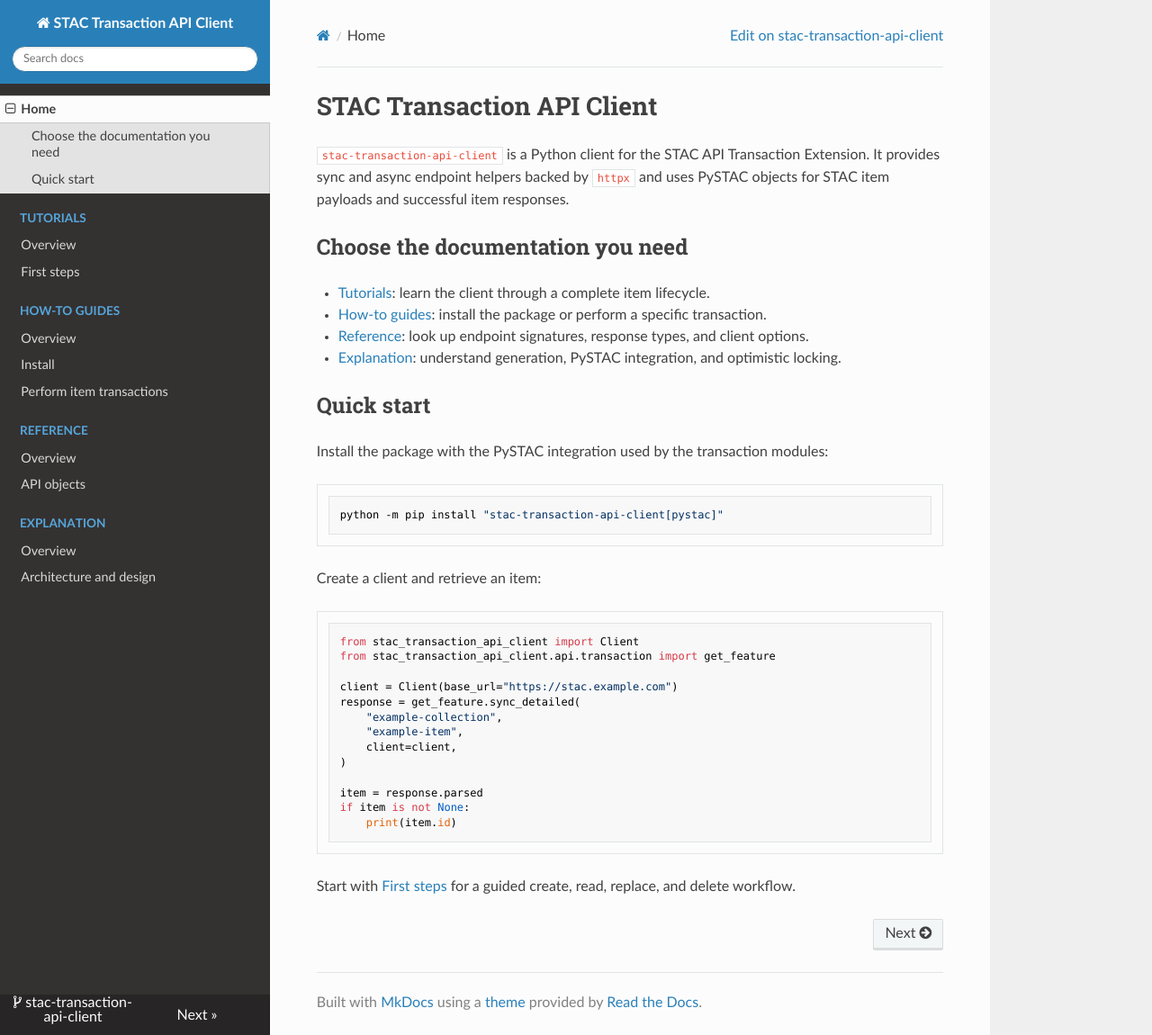
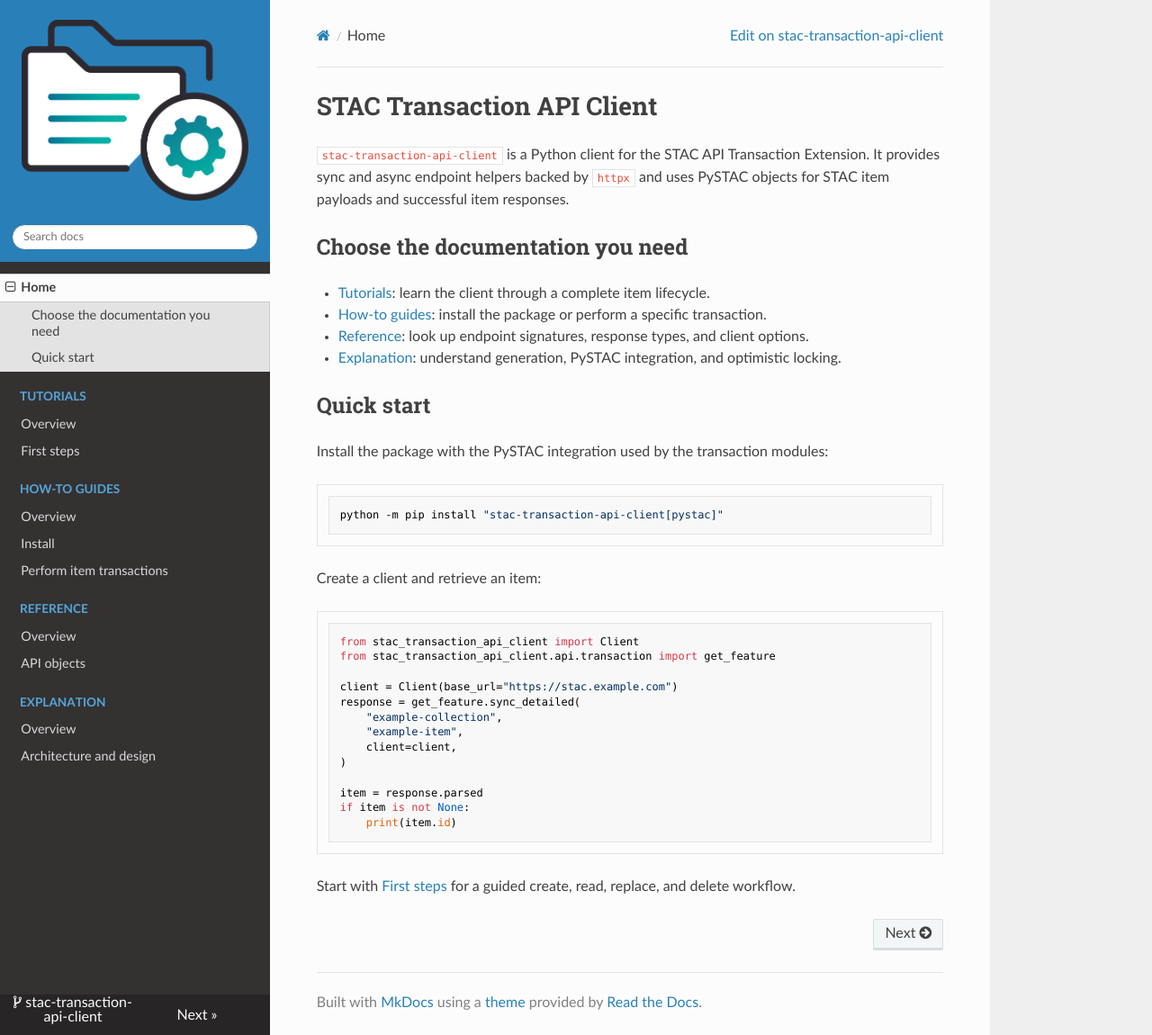
Before and after one commit to Terradue/stac-transaction-api-client, an MkDocs documentation site: the page built from docs/index.md, in a window 1280 px wide and 1150 px high. Shown: the whole window at 90% size. Built offline with MkDocs 1.6.1, drawn with Linux system fonts in a browser that asks for light colours; nearby versions of some CDN libraries.

Commit message:
docs(ui): look'n'feel

```diff
--- a/mkdocs.yaml
+++ b/mkdocs.yaml
@@ -39,6 +39,7 @@
       - Architecture and design: explanation/architecture.md
 
 theme:
+  logo: imgs/icon-eoap.png
   name: readthedocs
   features:
     - navigation.sections
```
Also changed, not shown: docs/imgs/icon-eoap.png (added).
